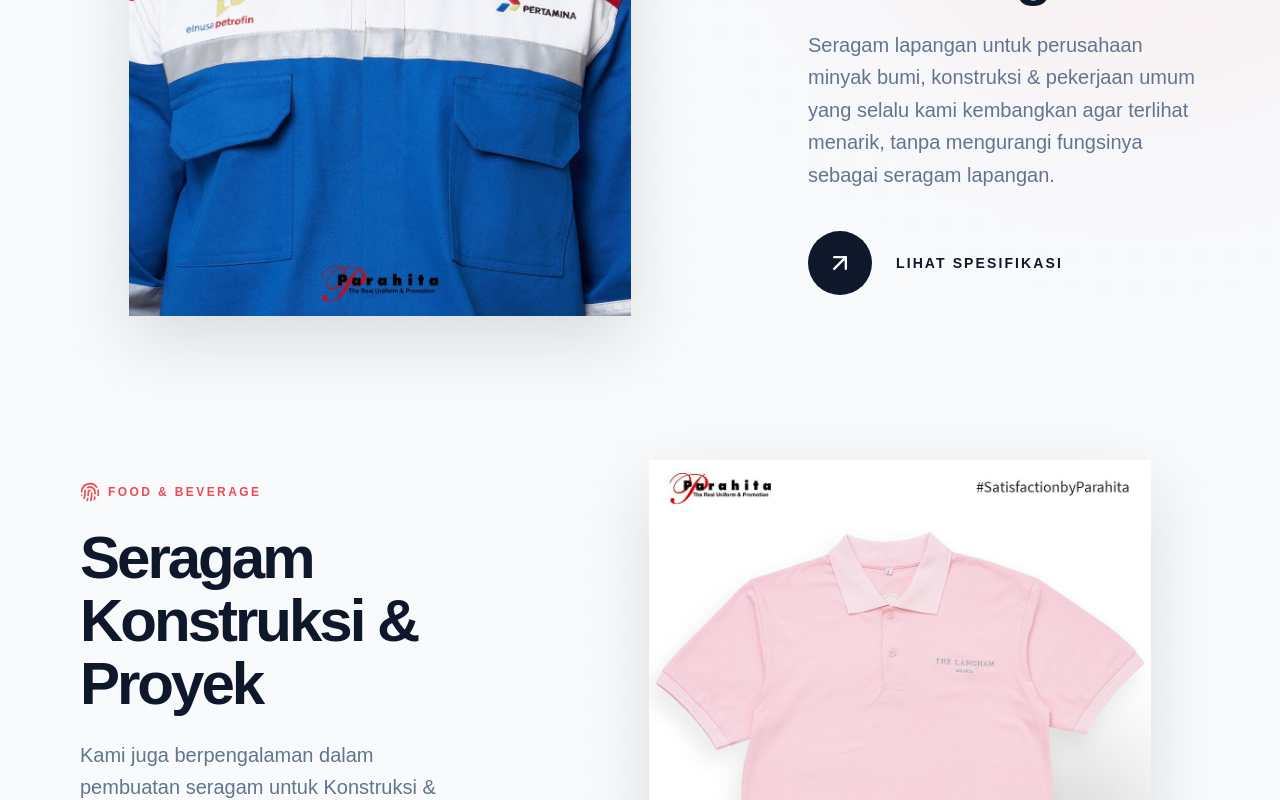
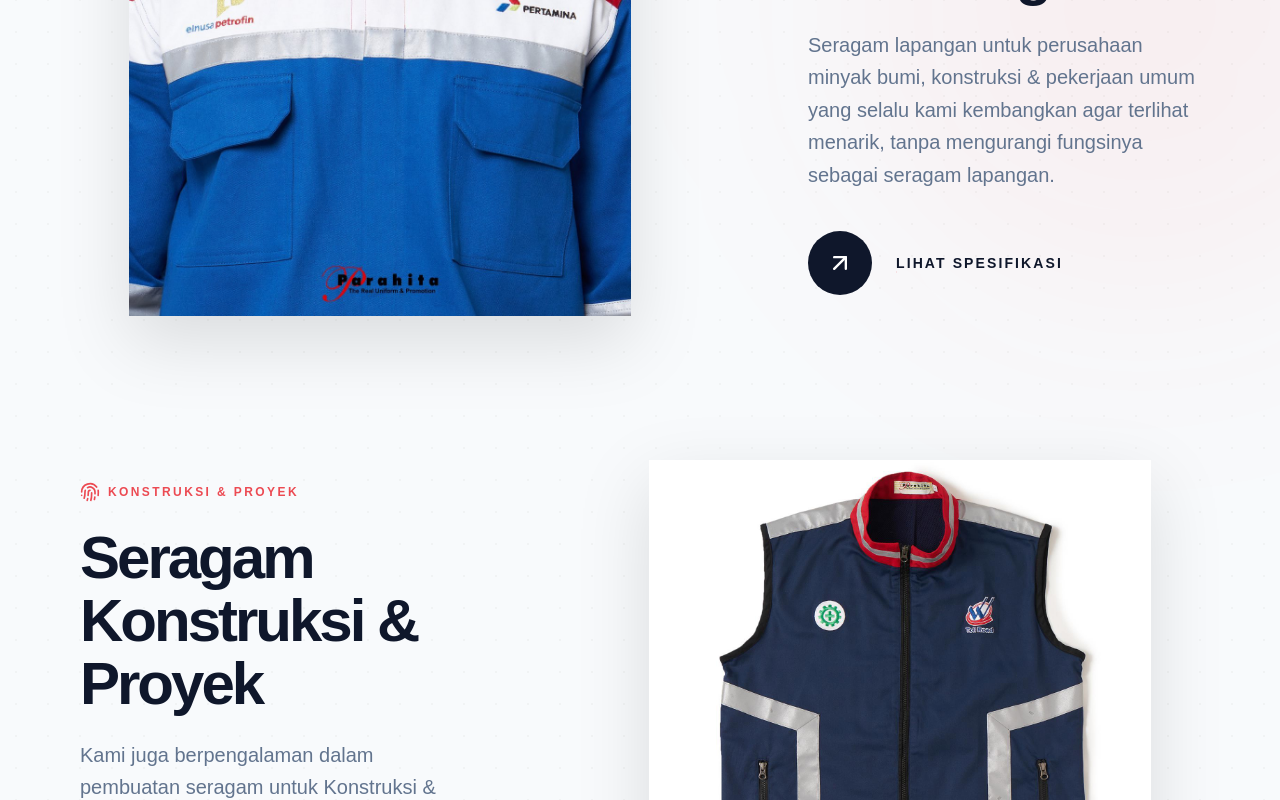
Before and after one commit to padji28-source/SeragamParahita, a React (Vite) app: page /products in a window 1280 px wide. Shown: the part 2000-2800 px from the top of the page. Built offline with nearby package versions, Linux system fonts and the light colour scheme.

Commit message:
Update constants.ts

```diff
--- a/src/constants.ts
+++ b/src/constants.ts
@@ -49,10 +49,22 @@ export const PRODUCTS: Product[] = [
   },
   {
     id: '4',
+    name: 'Seragam Konstruksi & Proyek',
+    category: 'Konstruksi & Proyek',
+    image: '/waskita.jpg',
+    images: ['/waskita0.png', '/waskita1.jpg', '/waskita2.jpg'],
+    badge: 'Heavy Duty',
+    description: 'Kami juga berpengalaman dalam pembuatan seragam untuk Konstruksi & Proyek dengan jaminan mutu & kualitas.',
+    features: ['Tampilan Elegan', 'Bahan Berkualitas', 'Jaminan Mutu'],
+    materialId: '2',
+    sizes: ['M', 'L', 'XL', 'XXL'],
+  },
+  {
+    id: '5',
     name: 'Seragam F&B',
     category: 'Food & Beverage',
     image: '/langham3.jpg',
-    images: ['/langham1.png', '/langham2.png'],
+    images: ['/langham1.png', '/langham2.png', '/langham3.jpg'],
     badge: 'Hygienic',
     description: 'Untuk pembuatan seragam seperti Apron, Baju & Topi Koki untuk keperluan perusahaan F&B anda, kami pun siap membantu.',
     features: ['Mudah Dibersihkan', 'Bahan Nyaman', 'Set Lengkap'],
@@ -60,7 +72,7 @@ export const PRODUCTS: Product[] = [
     sizes: ['All Size', 'S', 'M', 'L', 'XL'],
   },
   {
-    id: '5',
+    id: '6',
     name: 'Seragam Event',
     category: 'Event',
     image: '/dandan.jpg',
@@ -72,7 +84,7 @@ export const PRODUCTS: Product[] = [
     sizes: ['S', 'M', 'L', 'XL', 'XXL'],
   },
   {
-    id: '6',
+    id: '7',
     name: 'Seragam Kantor',
     category: 'Kantor',
     image: '/transmart.jpg',
@@ -84,7 +96,7 @@ export const PRODUCTS: Product[] = [
     sizes: ['S', 'M', 'L', 'XL', 'XXL', 'Custom'],
   },
   {
-    id: '7',
+    id: '8',
     name: 'Merchandise',
     category: 'Merchandise',
     image: '/bd.png',
```
